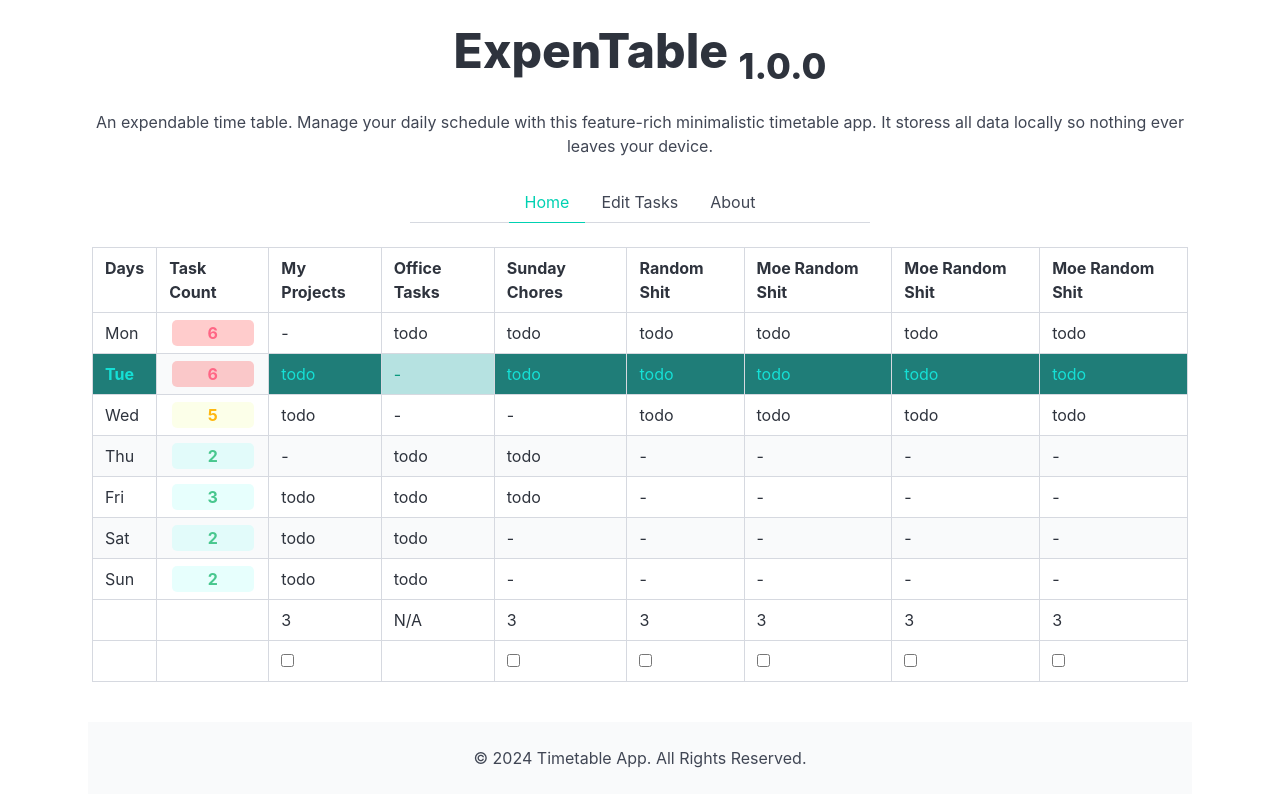
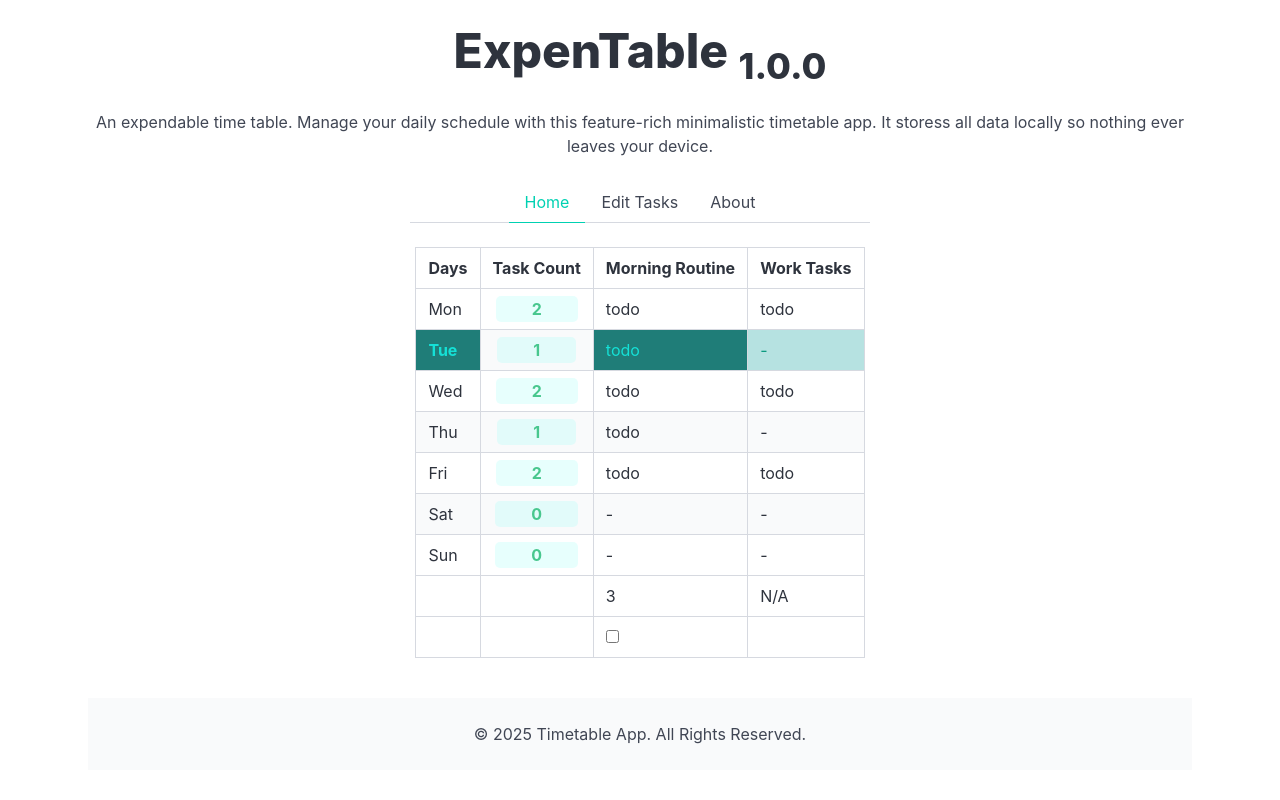
Before and after one commit to Blankscreen-exe/ExpenTable, a React (Vite) app: page / in a window 1280 px wide. Built offline with nearby package versions, Linux system fonts and the light colour scheme.

Commit message:
implemented solution to read data from localstorage

```diff
--- a/src/components/common/Footer.jsx
+++ b/src/components/common/Footer.jsx
@@ -4,7 +4,7 @@ function Footer() {
   return (
     <footer className="footer p-5 mt-5 mx-5">
       <div className="content-wrapper has-text-centered">
-        <p>&copy; 2024 Timetable App. All Rights Reserved.</p>
+        <p>&copy; 2025 Timetable App. All Rights Reserved.</p>
       </div>
     </footer>
   );
--- a/src/components/form/index.jsx
+++ b/src/components/form/index.jsx
@@ -1,9 +1,160 @@
-import React from 'react'
+import React, { useState } from "react";
+import { useLocalStorage } from "../../customHooks";
+import appConstants from "../../appConstants";
 
 function Form() {
+  const [tableData, setTableData] = useLocalStorage(
+    appConstants.localStorageKey,
+    []
+  );
+
+  // Ensure tableData is always an array
+  const safeTableData = Array.isArray(tableData) ? tableData : [];
+
+  const [newTask, setNewTask] = useState({
+    title: "",
+    priority: 0,
+    done: false,
+    days: {},
+  });
+
+  const handleDayChange = (day) => {
+    setNewTask((prev) => ({
+      ...prev,
+      days: {
+        ...prev.days,
+        [day]: prev.days[day]
+          ? null
+          : {
+              title: "todo",
+              allottedTime: 3,
+            },
+      },
+    }));
+  };
+
+  const handleSubmit = (e) => {
+    e.preventDefault();
+    if (!newTask.title.trim()) return;
+
+    const taskWithId = {
+      ...newTask,
+      id: `id${Date.now()}`,
+    };
+
+    setTableData((prev) => {
+      const prevData = Array.isArray(prev) ? prev : [];
+      return [...prevData, taskWithId];
+    });
+
+    setNewTask({
+      title: "",
+      priority: 0,
+      done: false,
+      days: {},
+    });
+  };
+
+  const handleDelete = (taskId) => {
+    setTableData((prev) => {
+      const prevData = Array.isArray(prev) ? prev : [];
+      return prevData.filter((task) => task.id !== taskId);
+    });
+  };
+
   return (
-    <div>Form</div>
-  )
+    <div className="container p-4">
+      <div className="columns">
+        <div className="column is-half is-offset-one-quarter">
+          <form onSubmit={handleSubmit} className="box">
+            <h2 className="title is-4 mb-4">Add New Task</h2>
+
+            <div className="field">
+              <label className="label">Task Title</label>
+              <div className="control">
+                <input
+                  className="input"
+                  type="text"
+                  value={newTask.title}
+                  onChange={(e) =>
+                    setNewTask((prev) => ({ ...prev, title: e.target.value }))
+                  }
+                  placeholder="Enter task title"
+                />
+              </div>
+            </div>
+
+            <div className="field">
+              <label className="label">Days</label>
+              <div className="control">
+                <div className="buttons">
+                  {appConstants.days.map((day) => (
+                    <button
+                      key={day}
+                      type="button"
+                      className={`button ${
+                        newTask.days[day] ? "is-primary" : ""
+                      }`}
+                      onClick={() => handleDayChange(day)}
+                    >
+                      {day.toUpperCase()}
+                    </button>
+                  ))}
+                </div>
+              </div>
+            </div>
+
+            <div className="field">
+              <div className="control">
+                <button type="submit" className="button is-primary">
+                  Add Task
+                </button>
+              </div>
+            </div>
+          </form>
+
+          {safeTableData.length > 0 && (
+            <div className="box mt-5">
+              <h2 className="title is-4 mb-4">Existing Tasks</h2>
+              <div className="table-container">
+                <table className="table is-fullwidth">
+                  <thead>
+                    <tr>
+                      <th>Title</th>
+                      <th>Days</th>
+                      <th>Actions</th>
+                    </tr>
+                  </thead>
+                  <tbody>
+                    {safeTableData.map((task) => (
+                      <tr key={task.id}>
+                        <td>{task.title}</td>
+                        <td>
+                          {Object.keys(task.days).map((day) => (
+                            <span key={day} className="tag is-info mr-1">
+                              {day}
+                            </span>
+                          ))}
+                        </td>
+                        <td>
+                          <button
+                            className="button is-danger is-small"
+                            onClick={() => handleDelete(task.id)}
+                          >
+                            Delete
+                          </button>
+                        </td>
+                      </tr>
+                    ))}
+                  </tbody>
+                </table>
+              </div>
+            </div>
+          )}
+        </div>
+      </div>
+    </div>
+  );
 }
 
-export default Form
+export default Form;
--- a/src/components/home/index.jsx
+++ b/src/components/home/index.jsx
@@ -1,10 +1,6 @@
-import React, {useState} from "react";
-
-import tableData from '../../data/table.json'
-import pack from '../../../package.json'
-import {toTitleCase, getTableStats, getTodayDay } from "../../helpers";
-import appConstants from '../../appConstants';
-import {useLocalStorage} from '../../customHooks';
+import { toTitleCase, getTableStats, getTodayDay } from "../../helpers";
+import appConstants from "../../appConstants";
+import { useLocalStorage } from "../../customHooks";
 
 // Components
 import HeaderCell from "./cells/HeaderCell";
@@ -13,20 +9,85 @@ import TaskCountCell from "./cells/TaskCountCell";
 import TaskCell from "./cells/TaskCell";
 import AllottedTimeCell from "./cells/AllottedTimeCell";
 
+const dummyData = [
+  {
+    id: "id1",
+    title: "Morning Routine",
+    priority: 0,
+    done: false,
+    days: {
+      mon: {
+        title: "todo",
+        allottedTime: 3,
+      },
+      tue: {
+        title: "todo",
+        allottedTime: 3,
+      },
+      wed: {
+        title: "todo",
+        allottedTime: 3,
+      },
+      thu: {
+        title: "todo",
+        allottedTime: 3,
+      },
+      fri: {
+        title: "todo",
+        allottedTime: 3,
+      },
+    },
+  },
+  {
+    id: "id2",
+    title: "Work Tasks",
+    priority: 0,
+    done: false,
+    days: {
+      mon: {
+        title: "todo",
+        allottedTime: 3,
+      },
+      wed: {
+        title: "todo",
+        allottedTime: 3,
+      },
+      fri: {
+        title: "todo",
+        allottedTime: 3,
+      },
+    },
+  },
+];
+
 function Home() {
-    const [taskCategory, setTaskCategory] = useState([]);
-    const {itemNames, itemCount, choreList} = getTableStats(tableData);
-    const [taskCompleted, setTaskCompleted] = useLocalStorage(appConstants.localStorageKey, {})
-
-    console.log(taskCompleted)
+  const [tableData] = useLocalStorage(appConstants.localStorageKey, dummyData);
+  const { itemNames, itemCount, choreList } = getTableStats(
+    Array.isArray(tableData) ? tableData : []
+  );
+  const [taskCompleted, setTaskCompleted] = useLocalStorage(
+    appConstants.localStorageKey + "_completed",
+    {}
+  );
 
   const handleTaskDoneChange = (event, task_id) => {
-      setTaskCompleted(prevState => {
+    setTaskCompleted((prevState) => {
       return {
         ...prevState,
-        [task_id]:event.target.checked
-        }
-      })
+        [task_id]: event.target.checked,
+      };
+    });
+  };
+
+  if (!tableData || !Array.isArray(tableData) || tableData.length === 0) {
+    return (
+      <div className="has-text-centered p-6">
+        <h2 className="title is-2">No Data To Show</h2>
+        <p className="subtitle">
+          Please add some tasks in the Edit Tasks section to get started.
+        </p>
+      </div>
+    );
   }
 
   return (
@@ -35,35 +96,40 @@ function Home() {
         <table className="table is-striped is-bordered ">
           <thead>
             <tr>
-                <HeaderCell value={"Days"}/>
-                <HeaderCell value={"Task Count"}/>
-                {itemNames.map( (item, ind) => {
-                    return (<HeaderCell key={ind} value={toTitleCase(item.title)} />);
+              <HeaderCell value={"Days"} />
+              <HeaderCell value={"Task Count"} />
+              {itemNames.map((item, ind) => {
+                return <HeaderCell key={ind} value={toTitleCase(item.title)} />;
               })}
             </tr>
           </thead>
           <tbody>
-                {appConstants.days.map( (day, ind) =>
-                    (<tr key={ind}>
+            {appConstants.days.map((day, ind) => (
+              <tr key={ind}>
                 <DayCell value={toTitleCase(day)} />
-                        <TaskCountCell value={itemCount[day]}/>
-                        {choreList[day].map( (chore, ind) =>
-                          (<TaskCell
+                <TaskCountCell value={itemCount[day]} />
+                {choreList[day].map((chore, ind) => (
+                  <TaskCell
                     key={ind}
                     day={day}
                     value={chore?.title}
-                              isDone={chore?.task_id && taskCompleted[chore.task_id] ? true : false }
-                          />)
-                        )}
-                    </tr>)
-                )}
+                    isDone={
+                      chore?.task_id && taskCompleted[chore.task_id]
+                        ? true
+                        : false
+                    }
+                  />
+                ))}
+              </tr>
+            ))}
           </tbody>
           <tfoot>
             <tr>
               <td></td>
               <td></td>
-                {choreList[getTodayDay()].map( (item, ind) => (
-                  <AllottedTimeCell key={ind}
+              {choreList[getTodayDay()].map((item, ind) => (
+                <AllottedTimeCell
+                  key={ind}
                   value={item ? item.allottedTime : "N/A"}
                 />
               ))}
@@ -71,9 +137,20 @@ function Home() {
             <tr>
               <td></td>
               <td></td>
-                {choreList[getTodayDay()].map( (item, ind) => (
-                  <AllottedTimeCell key={ind}
-                    value={item ? <input type="checkbox" onChange={(e) => handleTaskDoneChange(e, item.task_id)} checked={taskCompleted[item.task_id] ? true : false} /> : ""}
+              {choreList[getTodayDay()].map((item, ind) => (
+                <AllottedTimeCell
+                  key={ind}
+                  value={
+                    item ? (
+                      <input
+                        type="checkbox"
+                        onChange={(e) => handleTaskDoneChange(e, item.task_id)}
+                        checked={taskCompleted[item.task_id] ? true : false}
+                      />
+                    ) : (
+                      ""
+                    )
+                  }
                 />
               ))}
             </tr>
--- a/src/helpers.jsx
+++ b/src/helpers.jsx
@@ -2,75 +2,89 @@ import appConstants from "./appConstants";
 
 export function getTableStats(tableData) {
   if (!tableData || tableData.length === 0) {
-        return [];
+    return {
+      itemNames: [],
+      itemCount: {
+        mon: 0,
+        tue: 0,
+        wed: 0,
+        thu: 0,
+        fri: 0,
+        sat: 0,
+        sun: 0,
+      },
+      choreList: {
+        mon: [],
+        tue: [],
+        wed: [],
+        thu: [],
+        fri: [],
+        sat: [],
+        sun: [],
+      },
+    };
   }
 
   let itemNames = [];
   let itemCount = {
-        mon:0,
-        tue:0,
-        wed:0,
-        thu:0,
-        fri:0,
-        sat:0,
-        sun:0,
-    }
+    mon: 0,
+    tue: 0,
+    wed: 0,
+    thu: 0,
+    fri: 0,
+    sat: 0,
+    sun: 0,
+  };
   let choreList = {
-        mon:[],
-        tue:[],
-        wed:[],
-        thu:[],
-        fri:[],
-        sat:[],
-        sun:[],
-    }
+    mon: [],
+    tue: [],
+    wed: [],
+    thu: [],
+    fri: [],
+    sat: [],
+    sun: [],
+  };
 
   for (const item of tableData) {
-
     // get item names
     item &&
       item.title &&
       itemNames.push({
-            title:item.title,
-            id:item.id
+        title: item.title,
+        id: item.id,
       });
 
-        appConstants.days.map( (day, ind) => {
+    appConstants.days.map((day) => {
       // get item count
-            item.days && (day in item.days) && itemCount[day]++;
+      item.days && day in item.days && itemCount[day]++;
 
       // get chores
-            let task_id = item.id + '_' + day
-            item.days[day] ? choreList[day].push({...item.days[day], task_id}) : choreList[day].push(null)
-        })
-
-        // appConstants.days.map( (day, ind) => item.days[day] ? choreList[day].push(item.days[day]) : choreList[day].push(null) )
+      let task_id = item.id + "_" + day;
+      item.days[day]
+        ? choreList[day].push({ ...item.days[day], task_id })
+        : choreList[day].push(null);
+    });
   }
 
-    return {itemNames,itemCount,choreList}
-
+  return { itemNames, itemCount, choreList };
 }
 
 export function toTitleCase(str) {
-    return str.toLowerCase().split(' ').map(word => {
+  return str
+    .toLowerCase()
+    .split(" ")
+    .map((word) => {
       return word.charAt(0).toUpperCase() + word.slice(1);
-    }).join(' ');
+    })
+    .join(" ");
 }
 
 export function getTodayDay() {
-    const days = [
-        "sun",
-        "mon",
-        "tue",
-        "wed",
-        "thu",
-        "fri",
-        "sat",
-    ]
+  const days = ["sun", "mon", "tue", "wed", "thu", "fri", "sat"];
   return days[new Date().getDay()];
 }
 
 export function combineClassNames(...classNames) {
   // Filter out any falsy values (like empty strings, undefined, null) and join them with a single space
-    return classNames.filter(Boolean).join(' ');
+  return classNames.filter(Boolean).join(" ");
 }
```
Lines whose indentation alone changed are shown as unchanged.
